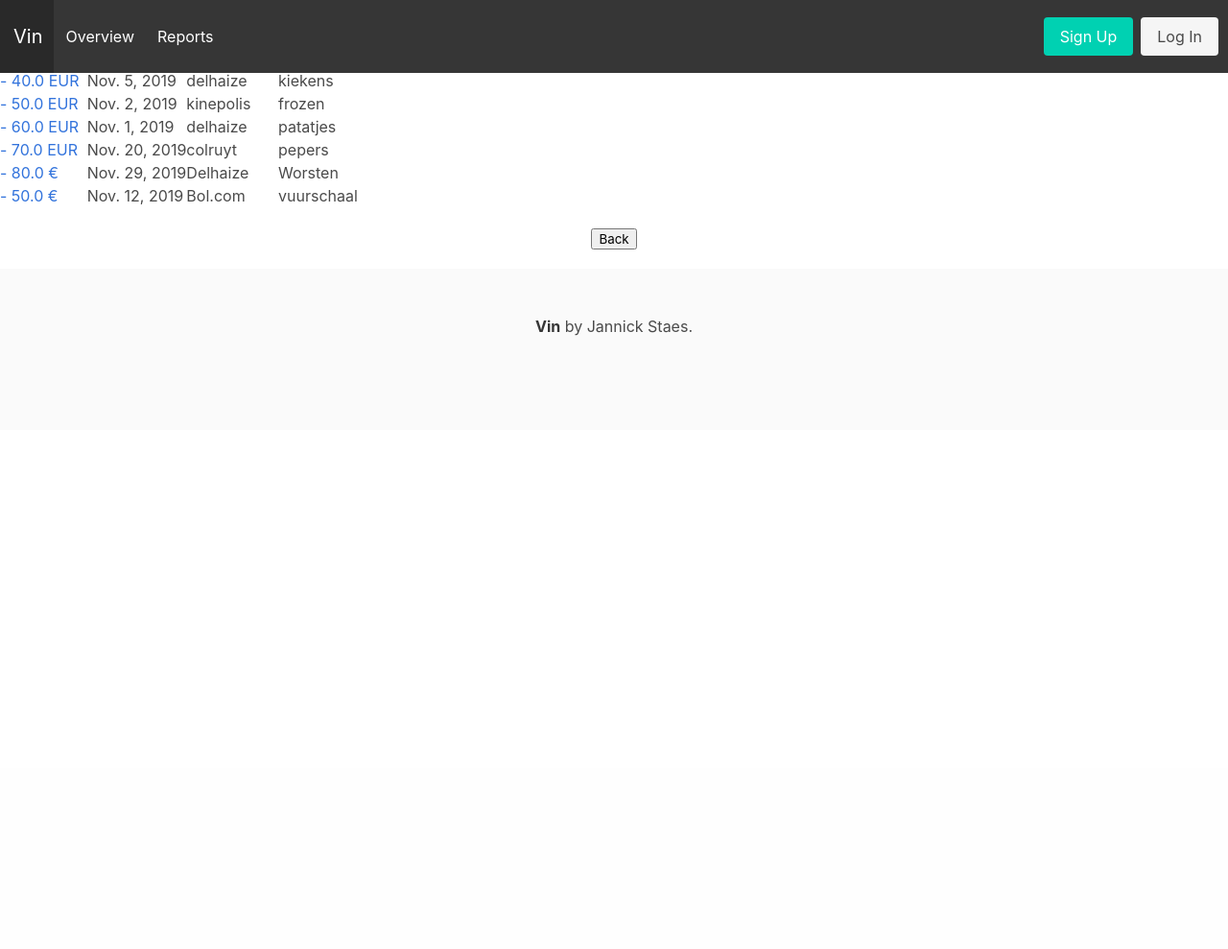
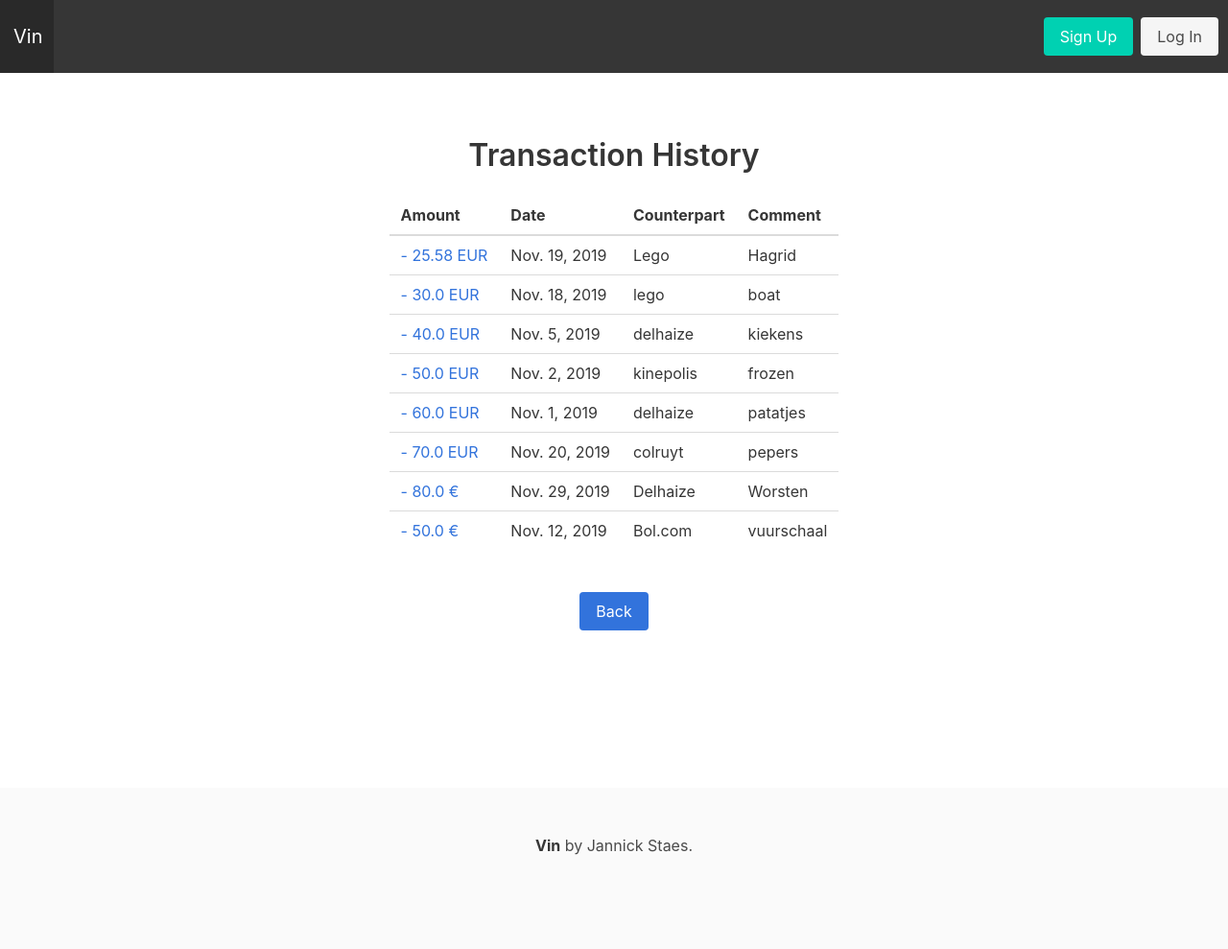
Before and after one commit to JannickStaes/Pharos, a Django app: page /list/ in a window 1280 px wide. Shown: the whole page at 96% size. Before the commit the page ends 350 px from the top, so only its background shows below. Run offline with Django 3.2, Linux system fonts and the light colour scheme; data comes from the database, SQL or seed files in the repository.

Commit message:
styling finalized v0.1

```diff
--- a/Vin Web/Transactions/templates/Transactions/base.html
+++ b/Vin Web/Transactions/templates/Transactions/base.html
@@ -22,12 +22,7 @@
 
         <div class="navbar-menu">
             <div class="navbar-start">
-                <a class="navbar-item">
-                    Overview
-                </a>
-                <a class="navbar-item">
-                    Reports
-                </a>
+
             </div>
             <div class="navbar-end">
                 <div class="buttons">
--- a/Vin Web/Transactions/templates/Transactions/list.html
+++ b/Vin Web/Transactions/templates/Transactions/list.html
@@ -1,13 +1,20 @@
 {% extends "Transactions/base.html" %}
 
 {% block content %}
-    <table id="transactions">
+<section class="section is-medium">
+    <h1 class="title">
+        Transaction History
+    </h1>
+    <table id="transactions" class="table" style="margin-left:auto; margin-right: auto">
+        <thead>
             <tr>
                 <th>Amount</th>
                 <th>Date</th>
                 <th>Counterpart</th>
                 <th>Comment</th>
             </tr>
+        </thead>
+        <tbody>
             {% for transaction in transactions %}
             <tr>
                 <td> <a href="{% url 'Transactions:detail' transaction.id %}">{{transaction.sign}} {{ transaction.amount }} {{transaction.currency}}</a> </td>
@@ -16,9 +23,16 @@
                 <td> {{ transaction.comment }}</td>
             </tr>
         {% endfor %}
+        </tbody>
     </table>
 
     <form action="{% url 'Transactions:index' %}" method="GET">
-        <p><input type = "submit" value = "Back"></p>
+        <button class="button is-link" type = "submit">Back</button>
     </form>
+</section>
+
+
+
+
+
 {% endblock content %}
--- a/Vin Web/Transactions/templates/Transactions/manual_add.html
+++ b/Vin Web/Transactions/templates/Transactions/manual_add.html
@@ -2,6 +2,9 @@
 
 {% block content %}
     <section class="section is-medium" style="width:25rem; margin-left:auto; margin-right: auto">
+        <h1 class="title">
+            Add Transaction
+        </h1>
         <form action = "{% url 'Transactions:manual_add' %}" method = "POST">
             {% csrf_token %}
             <label class="label">Amount</label>
```
Also changed, not shown: Vin Web/Transactions/templates/Transactions/detail.html (+6 -2 lines). Lines whose indentation alone changed are shown as unchanged.
